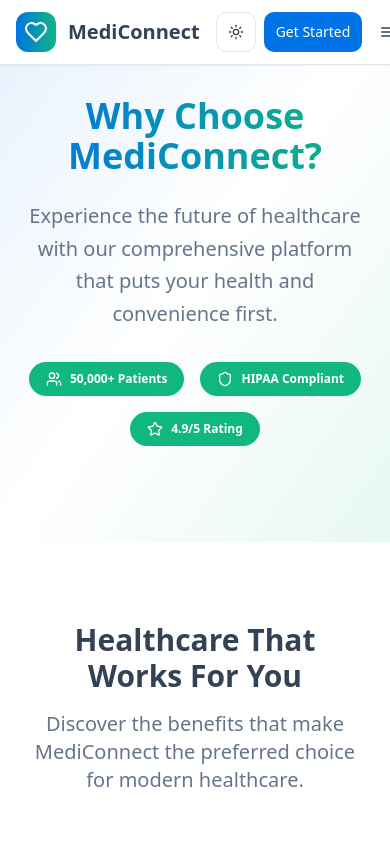
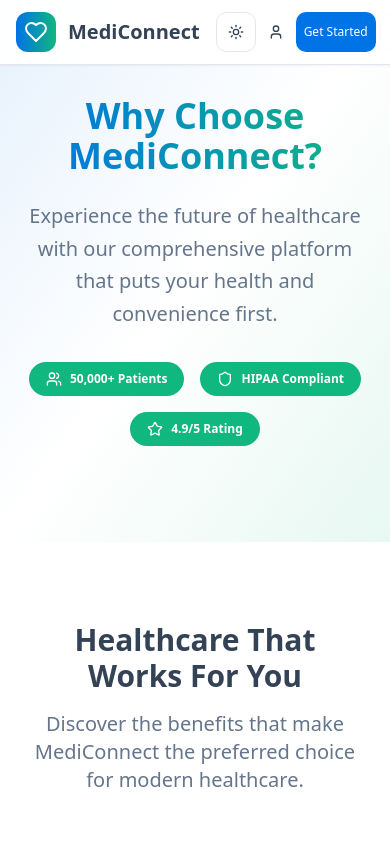
Before and after one commit to OVERGEAREDMONARCH/medipath-pro, a React (Vite) app: page /product-info in a window 390 px wide. Shown: the top 844 px of the page. Built offline with nearby package versions, Linux system fonts and the light colour scheme.

Commit message:
Fix mobile navigation display
Ensure the hamburger button and Sign Up button are visible on mobile screens.

```diff
--- a/src/components/Navigation.tsx
+++ b/src/components/Navigation.tsx
@@ -38,7 +38,7 @@ const Navigation = () => {
           </div>
 
           {/* Action Buttons */}
-          <div className="flex items-center space-x-2 sm:space-x-3 flex-shrink-0">
+          <div className="flex items-center gap-1 sm:gap-2 md:gap-3 flex-shrink-0">
             <ThemeToggle />
 
             {/* Desktop Sign In - shows on medium screens and up */}
@@ -49,9 +49,16 @@ const Navigation = () => {
               </Button>
             </Link>
 
+            {/* Mobile Sign In - shows only on mobile */}
+            <Link to="/login" className="md:hidden">
+              <Button variant="ghost" size="sm" className="p-2">
+                <User className="w-4 h-4" />
+              </Button>
+            </Link>
+
             {/* Get Started Button - always visible but responsive padding */}
             <Link to="/product-info">
-              <Button className="px-3 sm:px-4 md:px-6 text-sm sm:text-base">
+              <Button className="px-2 sm:px-4 md:px-6 text-xs sm:text-sm md:text-base whitespace-nowrap">
                 Get Started
               </Button>
             </Link>
@@ -60,11 +67,11 @@ const Navigation = () => {
             <Button
               variant="ghost"
               size="sm"
-              className="md:hidden p-2 ml-2 border border-border/20 hover:bg-muted/50"
+              className="md:hidden p-2 border border-border/20 hover:bg-muted/50 flex-shrink-0"
               onClick={() => setIsMenuOpen(!isMenuOpen)}
               aria-label="Toggle menu"
             >
-              <Menu className="w-5 h-5" />
+              <Menu className="w-4 h-4" />
             </Button>
           </div>
         </div>
```
